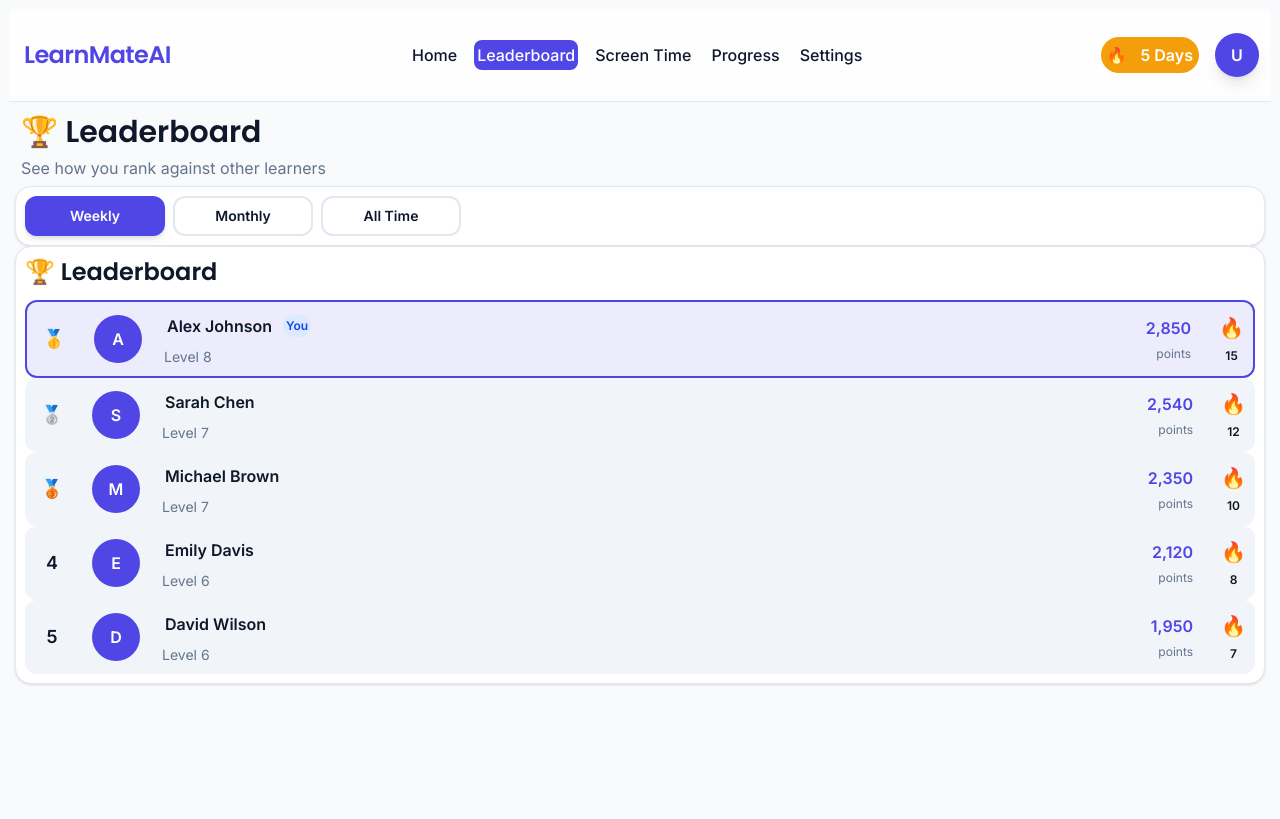
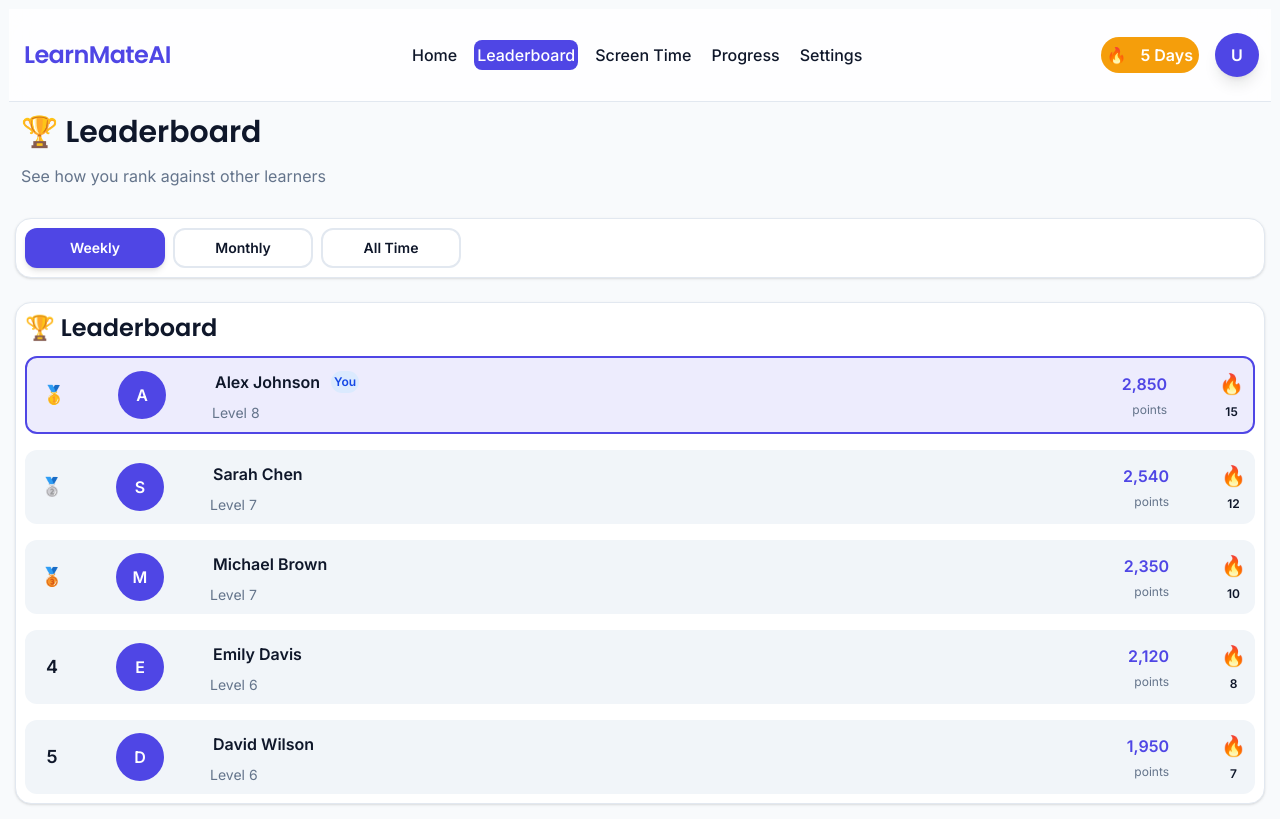
Before and after one commit to varunaditya27/LearnMateAI, a Next.js app: page /dashboard/leaderboard in a window 1280 px wide. Built offline with nearby package versions, Linux system fonts and the light colour scheme.

Commit message:
fixed padding issue

```diff
--- a/app/globals.css
+++ b/app/globals.css
@@ -58,7 +58,7 @@
 }
 
 * {
-  margin: 0px;
+
   padding: 3px;
   box-sizing: border-box;
 }
--- a/components/dashboard/Leaderboard.tsx
+++ b/components/dashboard/Leaderboard.tsx
@@ -34,7 +34,7 @@ export const Leaderboard: React.FC<LeaderboardProps> = ({ entries, currentUserId
         <CardTitle>🏆 Leaderboard</CardTitle>
       </CardHeader>
       <CardContent>
-        <div className="space-y-3">
+        <div className="space-y-4">
           {entries.map((entry, index) => {
             const isCurrentUser = entry.userId === currentUserId;
             return (
@@ -43,7 +43,7 @@ export const Leaderboard: React.FC<LeaderboardProps> = ({ entries, currentUserId
                 initial={{ opacity: 0, x: -20 }}
                 animate={{ opacity: 1, x: 0 }}
                 transition={{ duration: 0.3, delay: index * 0.05 }}
-                className={`flex items-center gap-4 p-4 rounded-xl transition-all ${isCurrentUser ? 'bg-[var(--primary)]/10 border-2 border-[var(--primary)]' : 'bg-[var(--muted)] hover:bg-[var(--muted)]/70'}`}
+                className={`flex items-center gap-10 p-4 rounded-xl transition-all ${isCurrentUser ? 'bg-[var(--primary)]/10 border-2 border-[var(--primary)]' : 'bg-[var(--muted)] hover:bg-[var(--muted)]/70'}`}
               >
                 <div className="w-12 text-center font-bold text-lg">
                   {getRankDisplay(entry.rank)}
```
